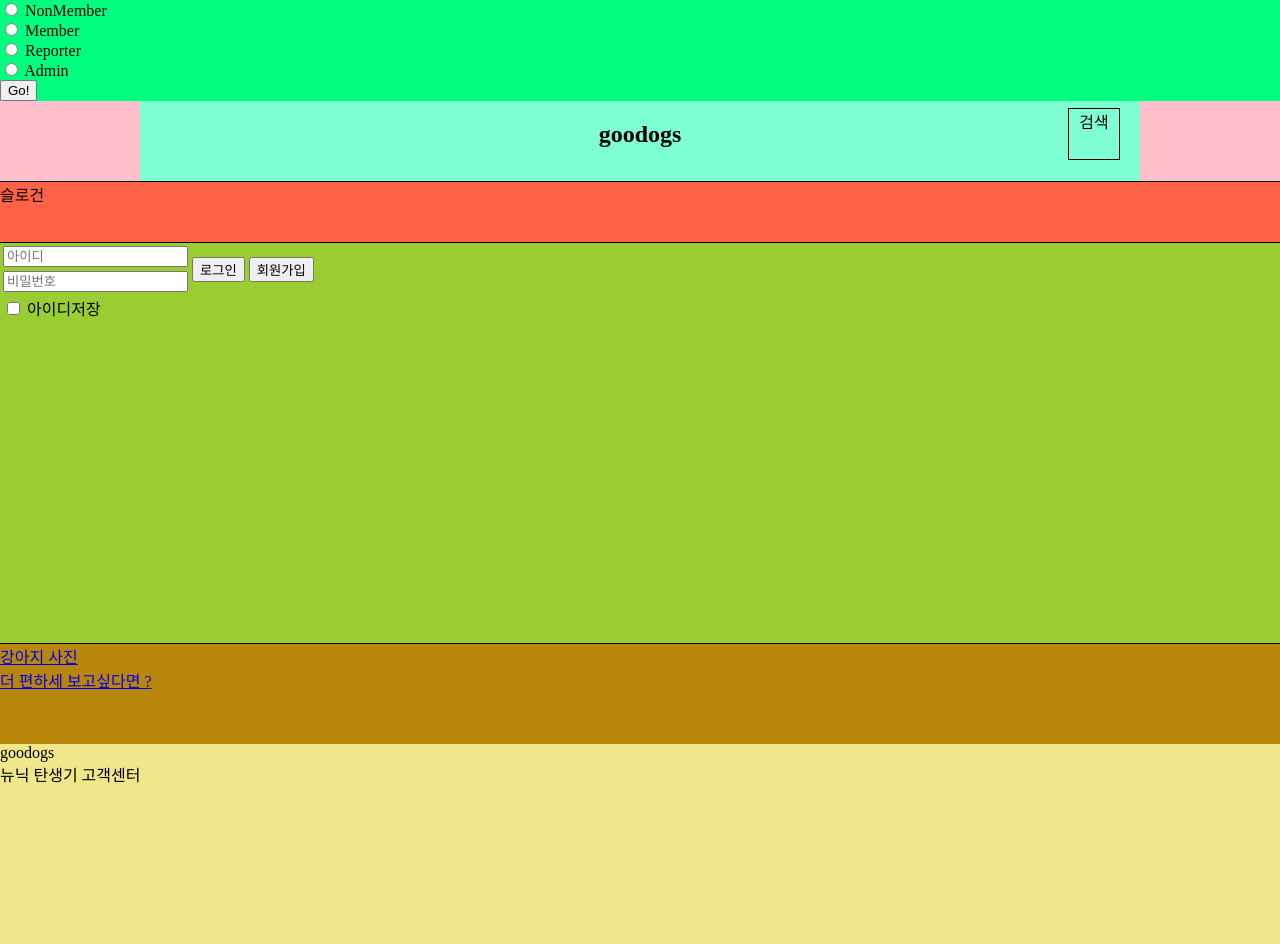
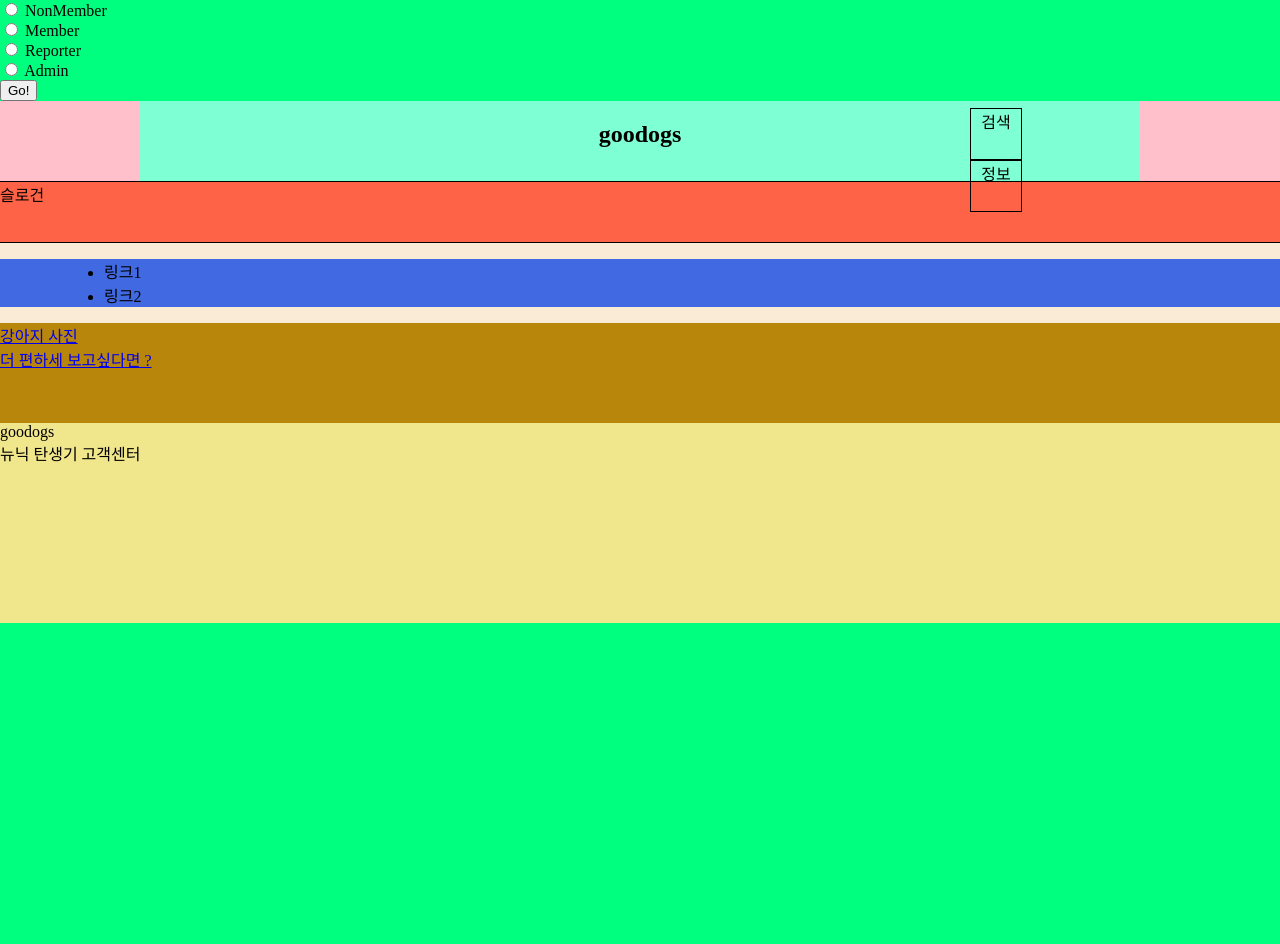
Before and after one commit to ssusss/goodogs, a Java web app: page /reporter/myNewsList in a window 1280 px wide. After the commit the page ends 623 px from the top, so only its background shows below. Run offline with Tomcat 11, a stand-in JSP engine, Linux system fonts and the light colour scheme.

Commit message:
기사목록 조회에 링크 추가

```diff
--- a/src/main/java/com/sk/goodogs/reporter/controller/ReporterMyNewsListServlet.java
+++ b/src/main/java/com/sk/goodogs/reporter/controller/ReporterMyNewsListServlet.java
@@ -19,9 +19,6 @@
 	 */
 	protected void doGet(HttpServletRequest request, HttpServletResponse response) throws ServletException, IOException {
 
-
-		System.out.println("asdasd");
-
 		request.getRequestDispatcher("/WEB-INF/views/reporter/myNewsList.jsp").forward(request, response);
 	}
 
--- a/src/main/webapp/WEB-INF/views/common/header.jsp
+++ b/src/main/webapp/WEB-INF/views/common/header.jsp
@@ -8,8 +8,7 @@
 <head>
 <meta charset="UTF-8">
 <title>goodogs</title>
-<link rel="stylesheet"
-	href="<%=request.getContextPath()%>/css/style.css" />
+<link rel="stylesheet" href="<%=request.getContextPath()%>/css/style.css" />
 </head>
 <body>
 
@@ -21,11 +20,13 @@
 			value="NonMember"> <label for="option1">NonMember</label><br>
 
 		<input type="radio" id="Member" name="radio-group" value="Member">
-		<label for="option2">Member</label><br> <input type="radio"
-			id="Reporter" name="radio-group" value="Reporter"> <label
-			for="option3">Reporter</label><br> <input type="radio"
-			id="Admin" name="radio-group" value="Admin"> <label
-			for="option3">Admin</label><br>
+		<label for="option2">Member</label><br>
+
+		<input type="radio" id="Reporter" name="radio-group" value="Reporter">
+		<label for="option3">Reporter</label><br>
+
+		<input type="radio" id="Admin" name="radio-group" value="Admin">
+		<label for="option3">Admin</label><br>
 
 		<button type="submit">Go!</button>
 	</form>
@@ -36,7 +37,10 @@
 		<nav class="navBar">
 			<div class="navInner">
 				<h1>goodogs</h1>
-				<div class="searchBox">검색</div>
+				<div class="navBox">
+					<div class="searchBox">검색</div>
+					<div class="infoBox">정보</div>
+				</div>
 			</div>
 		</nav>
 
--- a/src/main/webapp/WEB-INF/views/reporter/myNewsList.jsp
+++ b/src/main/webapp/WEB-INF/views/reporter/myNewsList.jsp
@@ -2,8 +2,14 @@
 	pageEncoding="UTF-8"%>
 <%@ include file="/WEB-INF/views/common/header.jsp" %>
 <script>
-
+bannerContainerLower = document.querySelector(".bannerContainerLower");
+bannerContainerLower.style.display = "none";
 </script>
-
+<div class="myPostList">
+	<ul>
+		<li><a>링크1</a></li>
+		<li><a>링크2</a></li>
+	</ul>
+</div>
 
 <%@ include file="/WEB-INF/views/common/footer.jsp" %>
--- a/src/main/webapp/css/style.css
+++ b/src/main/webapp/css/style.css
@@ -4,7 +4,7 @@
 	background-color: springgreen;
 	margin: 0px;
 }
-
+/*아왜 없어져*/
 html, body {
 	margin: 0;
 	padding: 0;
@@ -35,13 +35,24 @@
 	margin: auto;
 }
 
+.navBox {
+	width: 100px;
+	height: 50px;
+	margin-left: auto;
+	margin-right: 70px;
+	transform: translateY(-60px);
+}
+
 nav.navBar div.searchBox {
 	width: 50px;
 	height: 50px;
 	border: 1px solid black;
-	margin-left: auto;
-	margin-right: 20px;
-	transform: translateY(-60px);
+}
+
+nav.navBar div.infoBox {
+	width: 50px;
+	height: 50px;
+	border: 1px solid black;
 }
 
 header .bannerContainerUpper {
```
